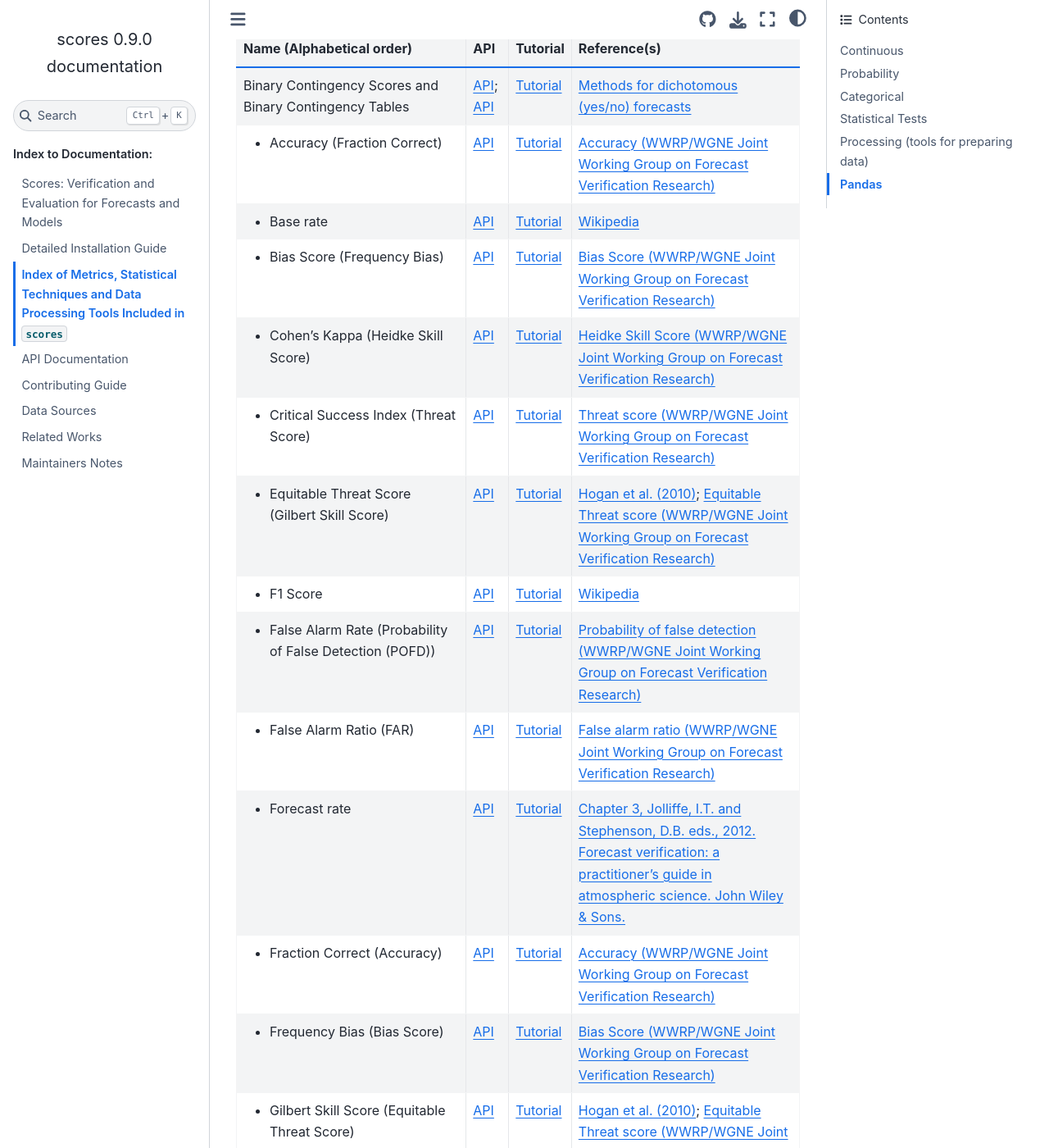
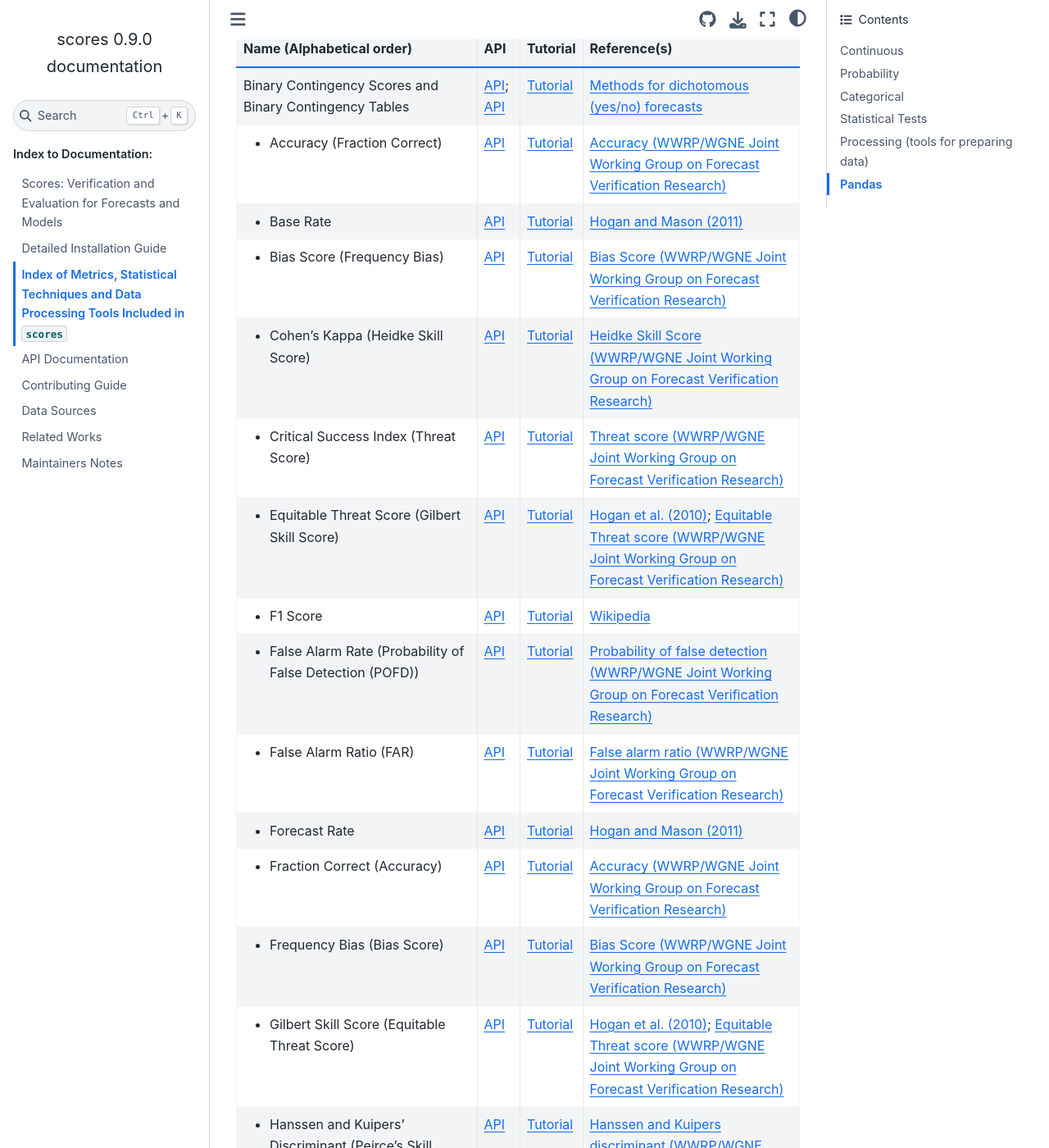
Before and after one commit to nci/scores, a Sphinx documentation site: the page built from docs/included.md, in a window 1280 px wide and 1400 px high, scrolled down 3119 px. Shown: the whole window at 82% size. Built offline with Sphinx 7.4.7 and the Sphinx Book theme 1.1.4, drawn with Linux system fonts in a browser that asks for light colours; pages that are not in the unit, such as notebooks, are missing from menus.

Commit message:
address further feedback on new ctable metrics

```diff
--- a/docs/included.md
+++ b/docs/included.md
@@ -216,13 +216,13 @@
   -
     [Accuracy (WWRP/WGNE Joint Working Group on Forecast Verification Research)](https://www.cawcr.gov.au/projects/verification/#ACC)
 * -
-    - Base rate
+    - Base Rate
   -
     [API](https://scores.readthedocs.io/en/latest/api.html#scores.categorical.BasicContingencyManager.base_rate)
   -
     [Tutorial](https://scores.readthedocs.io/en/latest/tutorials/Binary_Contingency_Scores.html)
   -
-    [Wikipedia](https://en.wikipedia.org/wiki/Base_rate)
+    [Hogan and Mason (2011)](https://doi.org/10.1002/9781119960003.ch3)
 * -
     - Bias Score (Frequency Bias)
   -
@@ -280,13 +280,13 @@
   -
     [False alarm ratio (WWRP/WGNE Joint Working Group on Forecast Verification Research)](https://www.cawcr.gov.au/projects/verification/#FAR)
 * -
-    - Forecast rate
+    - Forecast Rate
   -
     [API](https://scores.readthedocs.io/en/latest/api.html#scores.categorical.BasicContingencyManager.forecast_rate)
   -
     [Tutorial](https://scores.readthedocs.io/en/latest/tutorials/Binary_Contingency_Scores.html)
   -
-    [Chapter 3, Jolliffe, I.T. and Stephenson, D.B. eds., 2012. Forecast verification: a practitioner's guide in atmospheric science. John Wiley & Sons.](https://www.wiley.com/en-au/Forecast+Verification%3A+A+Practitioner's+Guide+in+Atmospheric+Science%2C+2nd+Edition-p-9780470660713)
+    [Hogan and Mason (2011)](https://doi.org/10.1002/9781119960003.ch3)
 * -
     - Fraction Correct (Accuracy)
   -
```
Also changed, not shown: 1 other file.
